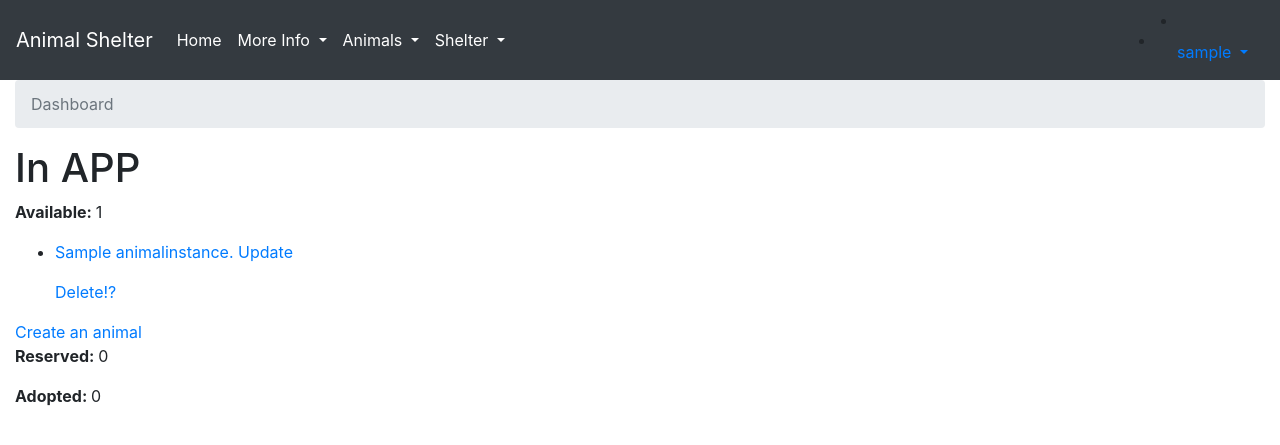
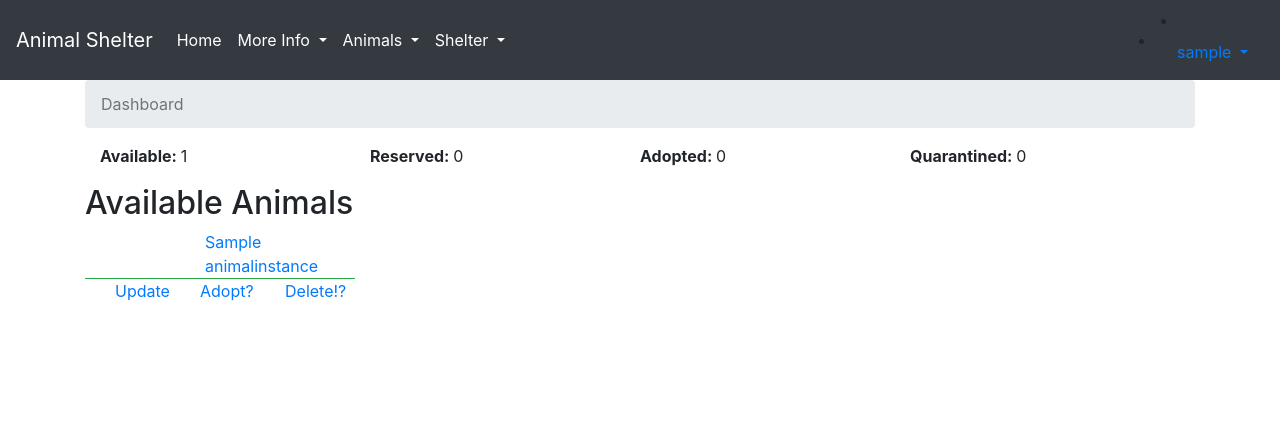
Before and after one commit to import-tao/shelter-record-manager, a Django app: page /app/ in a window 1280 px wide. Shown: the top 445 px of the page. Run offline with Django 3.2, Linux system fonts and the light colour scheme; a user stored in the database is signed in; tables that the repository leaves empty hold one stand-in row (values such as "Sample post"); some libraries are stand-ins or nearby versions.

Commit message:
formatting and more pages

```diff
--- a/shelter/catalog/templates/catalog/homepage.html
+++ b/shelter/catalog/templates/catalog/homepage.html
@@ -1,32 +1,105 @@
 {% extends 'catalog/base.html' %}
 {% block content %}
+<div class="container">
 <nav aria-label="breadcrumb">
       <ol class="breadcrumb">
         <li class="breadcrumb-item active" aria-current="page" aria-label="breadcrumb">Dashboard</li>
       </ol>
     </nav>
-<h1>In APP</h1>
+
+<div class='row justify-content-sm-start col-12'>
+  <div class="col-sm">
+    <p><strong>Available: </strong>{{ count_available }}</p>
+  </div>
+  <div class="col-sm">
+    <p><strong>Reserved: </strong>{{ count_reserved }}</p>
+  </div>
+    <div class="col-sm">
+    <p><strong>Adopted: </strong>{{ count_adopted }}</p>
+  </div>
+  <div class="col-sm">
+      <p><strong>Quarantined: </strong>{{ count_quarantine }}</p>
+    </div>
+  </div>
+
+{% if animal_instances_available %}
+<h2>Available Animals</h2>
+{% for animal in animal_instances_available %}
+<div class="container ">
+  <div class="row justify-content-sm-center col-3 border-bottom border-success">
+    <div class="col-3">
+        <a href="{{ animal.get_absolute_url }}"> {{ animal.name }}</a>
+    </div>
+  </div>
+<div class="row justify-content-sm-start col-6">
+  <div class="col-2">
+      <a href="{{animal.get_update_url }}">Update</a>
+  </div>
+  <div class="col-2">
+      <a href="{{ animal.get_adopt_url }}">Adopt?</a>
+  </div>
+  <div class="col-2">
+      <a href="{{ animal.get_delete_url }}">Delete!?</a>
+  </div>
+</div>
+</div>
+{% endfor %}
+{% else %}
+<p>There are no animals available. Click <a href="{% url 'animal_create' %}">here</a> to add one!</p>
+
+<a href="{% url 'animal_create' %}">Create an animal</a>
+{% endif %}
+{% if animal_instances_reserved %}
+<h2>Reserved Animals</h2>
+{% for animals in animal_instances_reserved %}
+<div class="container ">
+    <div class="row justify-content-sm-center col-3 border-bottom border-success">
+      <div class="col-3">
+          <a href="{{ animal.get_absolute_url }}"> {{ animal.name }}</a>
+      </div>
+    </div>
+  <div class="row justify-content-sm-start col-6">
+    <div class="col-2">
+        <a href="{{animal.get_update_url }}">Update</a>
+    </div>
+    <div class="col-2">
+        <a href="{{ animal.get_adopt_url }}">Adopt?</a>
+    </div>
+    <div class="col-2">
+        <a href="{{ animal.get_delete_url }}">Delete!?</a>
+    </div>
+  </div>
+  </div>
+{% endfor %}
+{% endif %}
+
+
+{% if animal_instances_quarantine %}
+<h2>Quarantined Animals</h2>
+{% for animal in animal_instances_quarantine %}
+<div class="container ">
+    <div class="row justify-content-sm-center col-3 border-bottom border-success">
+      <div class="col-3">
+          <a href="{{ animal.get_absolute_url }}"> {{ animal.name }}</a>
+      </div>
+    </div>
+  <div class="row justify-content-sm-start col-6">
+    <div class="col-2">
+        <a href="{{animal.get_update_url }}">Update</a>
+    </div>
+    <div class="col-2">
+        <a href="{{ animal.get_adopt_url }}">Adopt?</a>
+    </div>
+    <div class="col-2">
+        <a href="{{ animal.get_delete_url }}">Delete!?</a>
+    </div>
+  </div>
+  </div>
+
+{% endfor %}
+{% endif %}
 
 
 
-{% if animal_instances_available %}
-<p><strong>Available: </strong>{{ count_available }}</p>
-{% for animal in animal_instances_available %}
-<ul>
-<li>
-      <p><a href="{{ animal.get_absolute_url }}"> {{ animal.name }}.</a> <a href="{{animal.get_update_url }}">Update</a> </p>
-</li>
-<a href="{{ animal.get_delete_url }}">Delete!?</a>
-</ul>
-{% endfor %}
-
-<a href="{% url 'animal_create' %}">Create an animal</a>
-{% else %}
-<p>There are no animals... yet. Click <a href="{% url 'animal_create' %}">here</a> to add one!</p>
-
-{% endif %}
-
-<p><strong>Reserved: </strong>{{ count_reserved }}</p>
-<p><strong>Adopted: </strong>{{ count_adopted }}</p>
-
+</div>
 {% endblock %}
--- a/shelter/catalog/urls.py
+++ b/shelter/catalog/urls.py
@@ -3,15 +3,16 @@ from . import views
 
 
 urlpatterns = [
-    path('', views.homepage, name='home_page'),
+    path('', views.homepage_view, name='home_page'),
+    path('adopted/', views.adopted_animals_view, name='adopted_animals'),
     path('create/', views.AnimalCreateView, name="animal_create"),
     path('<name>/<int:pk>/', views.AnimalDetailView.as_view(), name='animal_detail'),
     path('<name>/<int:pk>/update/', views.AnimalInstanceUpdateView.as_view(), name= "animal_instance_update"),
     path('<name>/<int:pk>/update/animal', views.AnimalTypeUpdateView.as_view(), name= 'animal_type_update'),
     path('<name>/<int:pk>/delete', views.AnimalInstanceDeleteView.as_view(), name= 'animal_instance_delete'),
+    path('adopt/<name>/<int:pk>/', views.animalinstanceadoptview, name = 'adopt_new'),
     path('cage/', views.cagedetailview, name='cage_detail'),
-    path('cage/create/', views.CageCreateView, name='cage_create'),
+    path('cage/create/', views.cagecreateview, name='cage_create'),
     path('cage/<room>/<int:pk>/', views.CageUpdateView.as_view(), name='cage_update'),
     path('cage/<room>/<int:pk>/delete/', views.CageDeleteView.as_view(), name='cage_delete'),
-    #path('building/update/<int:pk>', views.BuildingUpdateView.as_view(), name='cage_update'),
 ]
--- a/shelter/catalog/views.py
+++ b/shelter/catalog/views.py
@@ -1,10 +1,15 @@
-from django.shortcuts import render, render_to_response, reverse
+from django.shortcuts import render, render_to_response, reverse, get_object_or_404
 from django.http import HttpResponseRedirect
-from .models import AnimalInstance, Animal, Building
+from .models import AnimalInstance, Animal, Building, Caretakers
 from django.urls import reverse_lazy
 from django.views.generic import CreateView, UpdateView, DeleteView, DetailView
 from django.db.models import Count
 from . import forms
+
+# Login imports - login required is for function based views
+# Mixin is for class based views and is passed as an argument
+from django.contrib.auth.decorators import login_required
+from django.contrib.auth.mixins import LoginRequiredMixin
 
 # Create your views here.
 '''
@@ -21,11 +26,15 @@ To do:
  colour remains in its own model but gets linked straight into AnimalInstance model
 '''
 # Homepage to show a list of all available animals
-def homepage(request):
+
+@login_required
+def homepage_view(request):
     animal_instances_available= AnimalInstance.objects.filter(status__exact='a')
     count_available = animal_instances_available.count()
     animal_instances_reserved = AnimalInstance.objects.filter(status__exact='r')
     count_reserved = animal_instances_reserved.count()
+    animal_instances_quarantine = AnimalInstance.objects.filter(status__exact='q')
+    count_quarantine = animal_instances_quarantine.count()
     animal_instances_adopted = AnimalInstance.objects.filter(status__exact='d')
     count_adopted = animal_instances_adopted.count()
     context_dict = {
@@ -33,18 +42,21 @@ def homepage(request):
         'count_available':count_available,
         'animal_instances_reserved':animal_instances_reserved,
         'count_reserved':count_reserved,
+        'animal_instances_quarantine': animal_instances_quarantine,
+        'count_quarantine': count_quarantine,
         'count_adopted':count_adopted,
     }
     return render(request, 'catalog/homepage.html', context= context_dict)
 
-class AnimalDetailView(DetailView):
+
+class AnimalDetailView(LoginRequiredMixin,DetailView):
     model = AnimalInstance
     template_name = 'catalog/animaldetail.html'
     context_object_name = 'animal_instance'
 
 # View to render a create form which combines fields from more than one model. If it
 # was just one model, then a simplier, CreateView would have been used instead
-
+@login_required
 def AnimalCreateView(request):
     # Check to see if a POST has been submitted. Using GET to submit forms?
     # Don't do it. Use POST.
@@ -82,36 +94,63 @@ def AnimalCreateView(request):
             })
 
 # View for updating the Animal Model
-class AnimalTypeUpdateView(UpdateView):
+@login_required
+def animalinstanceadoptview(request, name, pk):
+    if request.method == 'POST':
+        form = forms.AnimalInstanceAdoptForm(request.POST, prefix="ani")
+        sub_form = forms.NewCartakerAdoptForm(request.POST, prefix="care")
+        if form.is_valid() and sub_form.is_valid:
+            animal = form.save(commit=False)
+            animal.caretaker = sub_form.save()
+            animal.save()
+            return HttpResponseRedirect(reverse('home_page'))
+        else:
+            return render(request, 'catalog/adopt_animal.html', context = {'form':form,'sub_form':sub_form})
+    else:
+        form = forms.AnimalInstanceAdoptForm(instance=get_object_or_404(AnimalInstance, id=pk), prefix="ani")
+        sub_form = forms.NewCartakerAdoptForm(instance=get_object_or_404(AnimalInstance, id=pk), prefix="care")
+        context = {
+            'form':form,
+            'sub_form':sub_form,
+        }
+        return render(request, 'catalog/adopt_animal.html', context)
+
+
+class AnimalTypeUpdateView(LoginRequiredMixin, UpdateView):
     model = Animal
     fields = '__all__'
 
 # View for updating the AnimalInstance Model
-class AnimalInstanceUpdateView(UpdateView):
+
+class AnimalInstanceUpdateView(LoginRequiredMixin, UpdateView):
     model = AnimalInstance
     fields = '__all__'
     template_name = 'catalog/animal_instance_update.html'
 
-class CageUpdateView(UpdateView):
+
+class CageUpdateView(LoginRequiredMixin, UpdateView):
     model = Building
     fields = '__all__'
     template_name = 'catalog/cage_update.html'
 
-class AnimalInstanceDeleteView(DeleteView):
+
+class AnimalInstanceDeleteView(LoginRequiredMixin, DeleteView):
     model = AnimalInstance
     context_object_name = 'animal_instance'
     # When deleted, it will go back to the page you specify in success_url
     success_url = reverse_lazy('home_page')
     template_name = 'catalog/animal_instance_delete.html'
 
-class CageDeleteView(DeleteView):
+
+class CageDeleteView(LoginRequiredMixin, DeleteView):
     model = Building
     context_object_name = 'cage'
     # When deleted, it will go back to the page you specify in success_url
     success_url = reverse_lazy('home_page')
     template_name = 'catalog/cage_delete.html'
 
-def CageCreateView(request):
+@login_required
+def cagecreateview(request):
     form = forms.BuildingCreateForm()
     if request.method == 'POST':
         form = forms.BuildingCreateForm(data=request.POST)
@@ -127,6 +166,7 @@ def CageCreateView(request):
             'form': form,
             })
 
+@login_required
 def cagedetailview(request):
     occupied_cages = AnimalInstance.objects.all().filter(status__exact='a').filter(cage__isnull=False)
     # Check if the cage stated is already occupied.
@@ -141,3 +181,13 @@ def cagedetailview(request):
         'vacant_cages': vacant_cages,
     }
     return render(request, 'catalog/cage_detail.html',context)
+
+@login_required
+def adopted_animals_view(request):
+    animal_instances_adopted = AnimalInstance.objects.filter(status__exact='d')
+    count_adopted = animal_instances_adopted.count()
+    context_dict = {
+        'animal_instances_adopted': animal_instances_adopted,
+        'count_adopted': count_adopted,
+        }
+    return render(request, 'catalog/adopted_animals.html', context=context_dict)
--- a/shelter/templates/index/base.html
+++ b/shelter/templates/index/base.html
@@ -56,6 +56,7 @@
             <a class="dropdown-item" href="{% url 'home_page' %}">Dashboard</a>
             <a class="dropdown-item" href="{% url 'animal_create'%}">Add a New Animal</a>
             <div class="dropdown-divider"></div>
+            <a class="dropdown-item" href="{% url 'adopted_animals' %}">Adopted Animals</a>
           </div>
           <li class="nav-item dropdown active">
               <a class="nav-link dropdown-toggle" href="#" id="navbarDropdown" role="button" data-toggle="dropdown" aria-haspopup="true"
--- a/shelter/templates/registration/password_reset_complete.html
+++ b/shelter/templates/registration/password_reset_complete.html
@@ -5,6 +5,6 @@
 {% block content %}
 
 <h1>The password has been changed!</h1>
-<p><a href="{% url 'login' %}">log in again?</a></p>
+<p><a href="{% url 'login' %}">log in?</a></p>
 
 {% endblock %}
--- a/shelter/templates/registration/password_reset_done.html
+++ b/shelter/templates/registration/password_reset_done.html
@@ -1,4 +1,4 @@
 {% extends 'index/base.html' %}
 {% block content %}
-<p>We've emailed you instructions for setting your password. If they haven't arrived in a few minutes, check your spam folder.</p>
+<p>If you have entered a valid email, we have emailed you instructions for resetting your password. If they haven't arrived in a few minutes, check your spam folder.</p>
 {% endblock %}
--- a/shelter/templates/registration/password_reset_form.html
+++ b/shelter/templates/registration/password_reset_form.html
@@ -3,8 +3,7 @@
 
 <h5>Please enter your e-mail</h5>
 <form action="" method="post">{% csrf_token %}
-    {% if form.email.errors %} {{ form.email.errors }} {% endif %}
-        <p>{{ form.email }}</p>
+        <p>{{ form.as_p }}</p>
     <input type="submit" class="btn btn-outline-success btn-default btn-lg" value="Reset password" />
 </form>
 
--- /dev/null
+++ b/shelter/templates/registration/password_reset_subject.txt
@@ -0,0 +1 @@
+Animal Shelter Password Reset
```
Also changed, not shown: shelter/catalog/forms.py (+19 -1 lines), shelter/catalog/models.py (+8 -4 lines), shelter/catalog/templates/catalog/adopt_animal.html (added, +26 -0 lines), shelter/catalog/templates/catalog/adopted_animals.html (added, +24 -0 lines), shelter/templates/registration/password_reset_confirm.html (+7 -23 lines), shelter/templates/registration/password_reset_email.html (+9 -1 lines).
